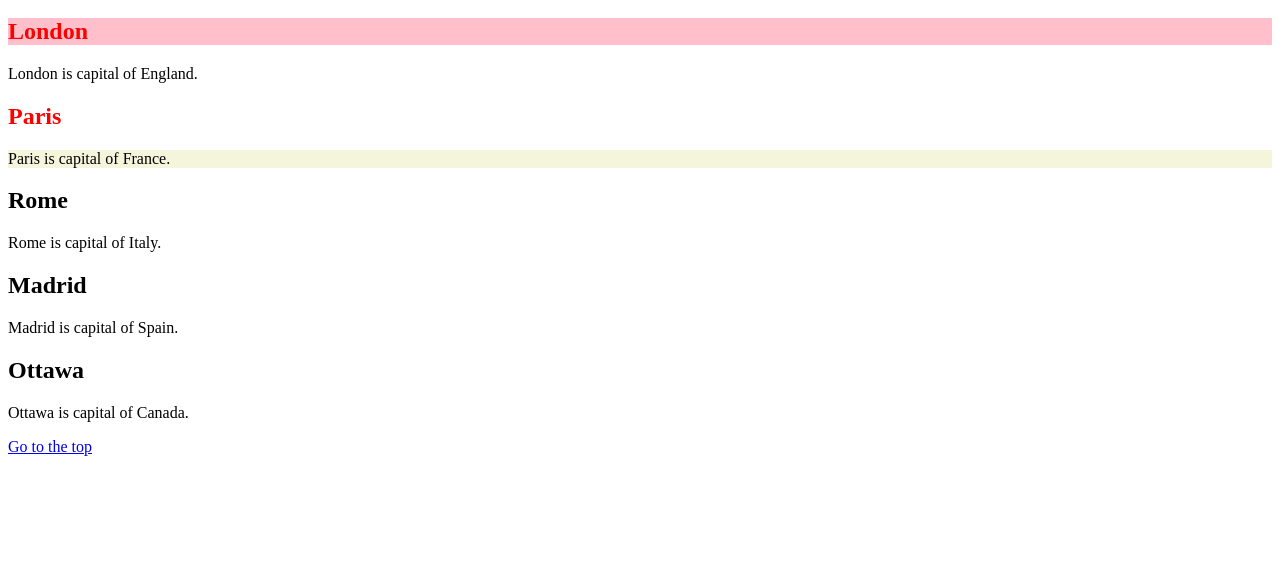
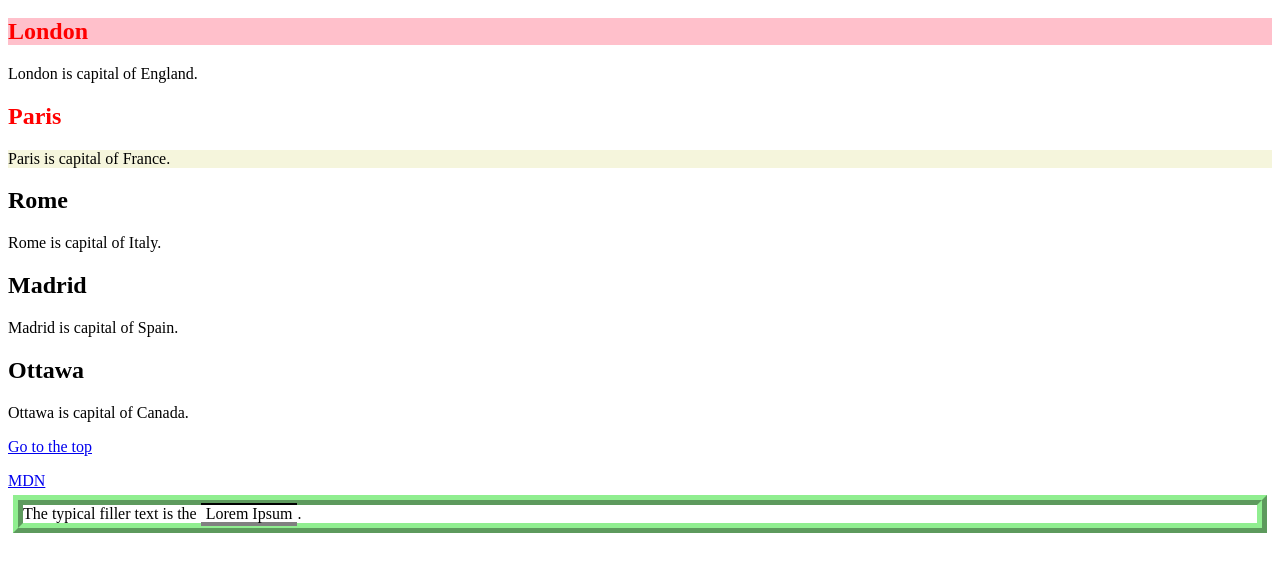
Before and after one commit to BCITGyumin/week5, a plain HTML site: page index.html in a window 1280 px wide. Shown: the part 100-672 px from the top of the page. Drawn offline with Linux system fonts and the light colour scheme.

Commit message:
box model practice on paragraph with span

```diff
--- a/css/stylesheet.css
+++ b/css/stylesheet.css
@@ -10,3 +10,14 @@
 html {
     scroll-behavior: smooth;
 }
+
+#lorem_ipsum_span {
+    padding-left: 5px;
+    padding-right: 5px;
+    border-top: 2px solid black;
+    border-bottom: 4px solid gray;
+}
+#lorem_ipsum_paragraph {
+    border: 10px lightgreen ridge;
+    margin: 5px;
+}
--- a/index.html
+++ b/index.html
@@ -24,5 +24,10 @@
         <p> Ottawa is capital of Canada.</p>
 
         <p><a href="#capitals_heading">Go to the top</a></p>
+        <a href="https://developer.mozilla.org/en-US/docs/Web/HTML#reference">MDN</a>
+
+        <p id="lorem_ipsum_paragraph">
+            The typical filler text is the <span id="lorem_ipsum_span">Lorem Ipsum</span>.
+        </p>
     </body>
 </html>
```
